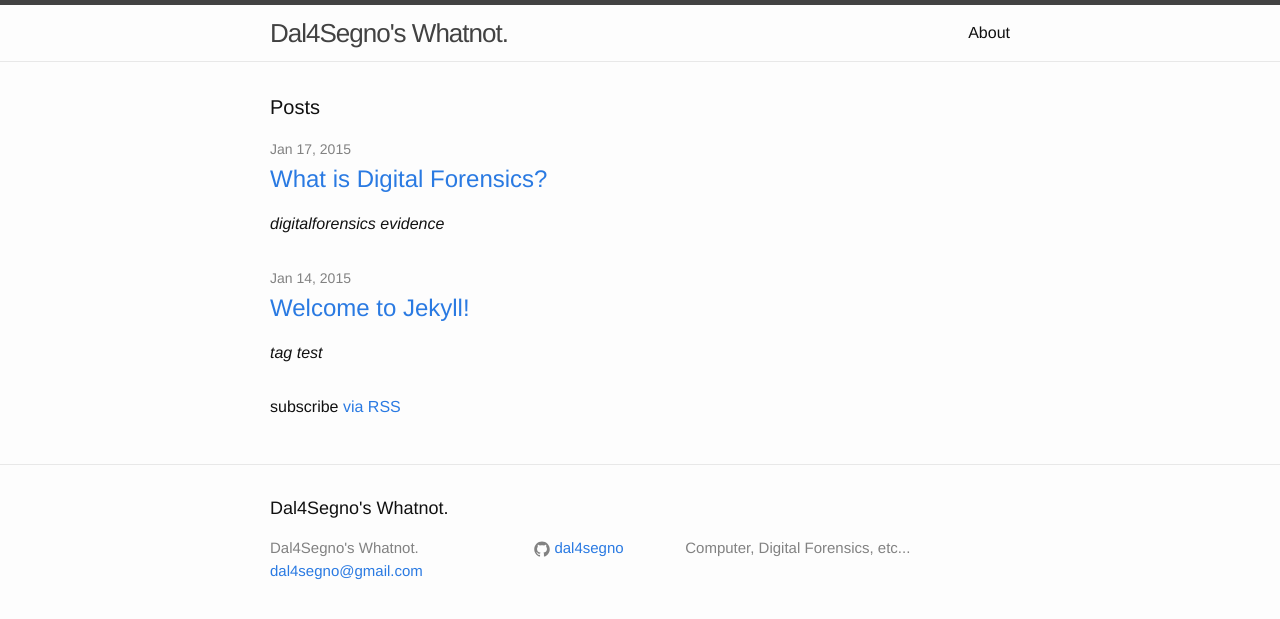
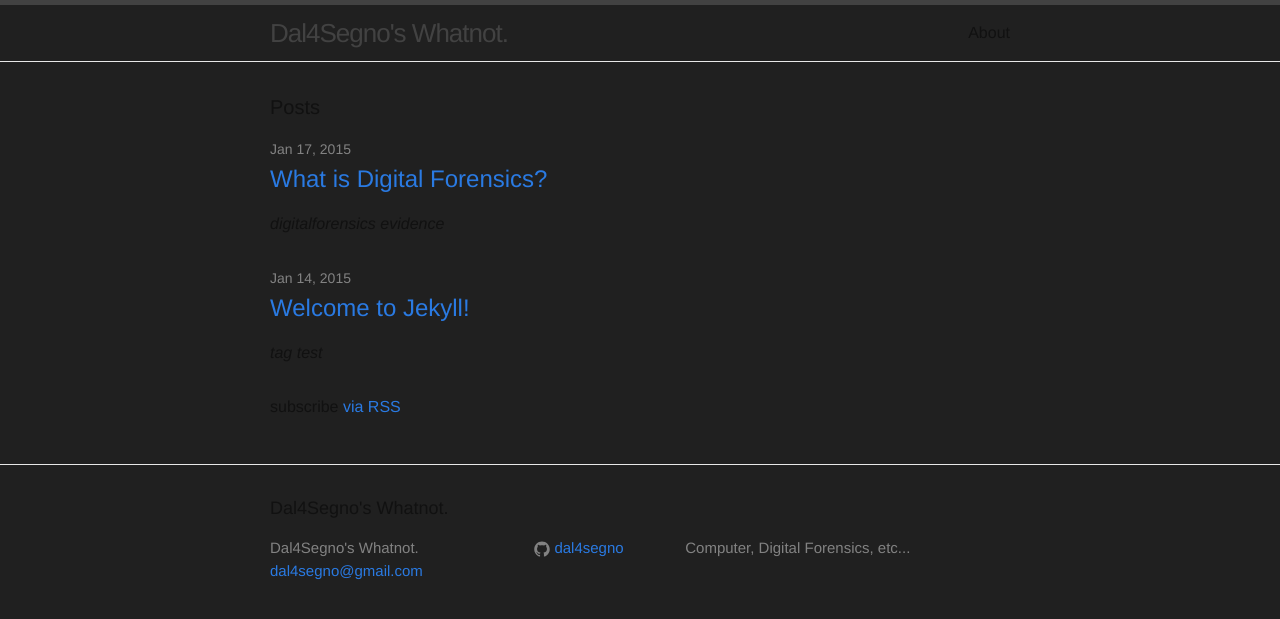
Before and after one commit to Dal4Segno/dal4segno.github.com, a Jekyll site: the page built from index.html, in a window 1280 px wide. Shown: the top 619 px of the page. Built offline with Jekyll 4.4.1, drawn with Linux system fonts in a browser that asks for light colours; Markdown is read by kramdown in place of the engine named in the settings.

Commit message:
BG colour

```diff
--- a/css/main.scss
+++ b/css/main.scss
@@ -14,7 +14,7 @@ $base-line-height: 1.5;
 $spacing-unit:     30px;
 
 $text-color:       #111;
-$background-color: #fdfdfd;
+$background-color: #202020;
 $brand-color:      #2a7ae2;
 
 $grey-color:       #828282;
```
Also changed, not shown: 1 other file.
